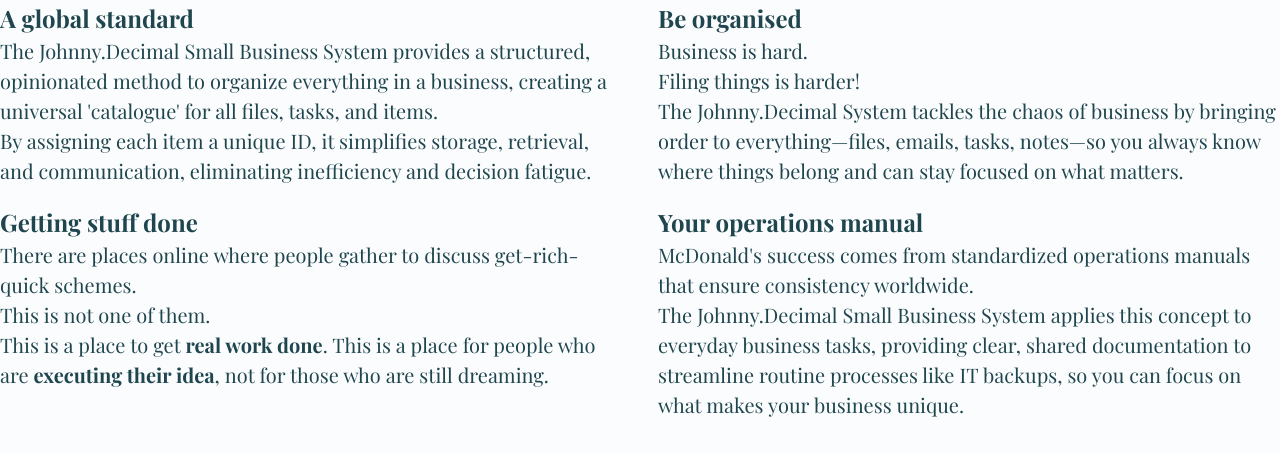
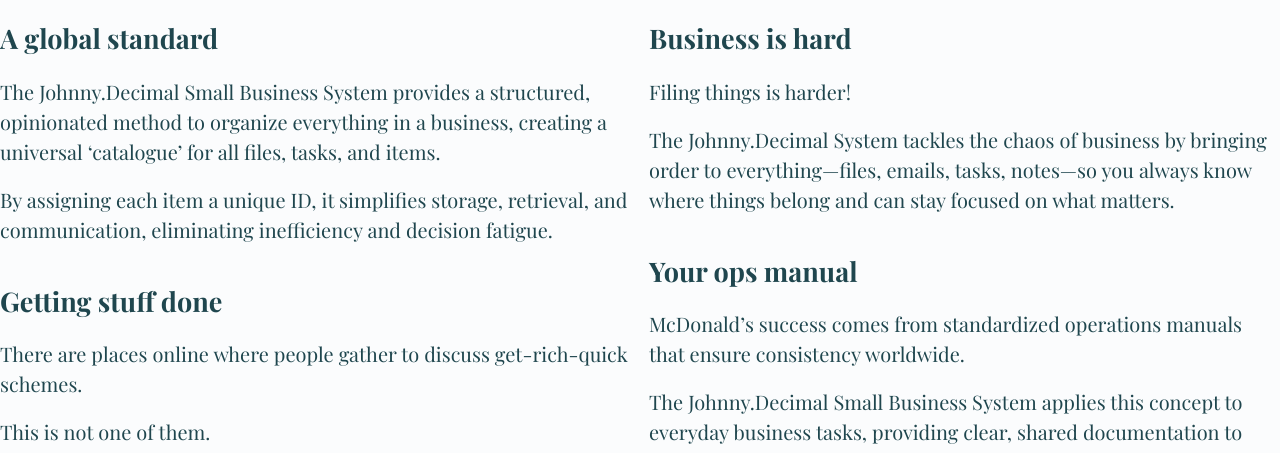
Before and after one commit to johnnydecimal/decimal.business, an Astro site: page /homepagewords in a window 1280 px wide. Shown: the top 453 px of the page. Built offline with nearby package versions, Linux system fonts and the light colour scheme; Astro itself is replaced by a stand-in of ours; a web font is replaced by a local one.

Commit message:
layout basics are nice; first image test is great

```diff
--- a/src/components/IntroColumns.astro
+++ b/src/components/IntroColumns.astro
@@ -1,71 +1,93 @@
-<div class="masonry-with-columns">
-  <div>
+<div id="intro-columns">
+  <div id="first-column">
+    <div id="global-standard">
       <h2>A global standard</h2>
       <p>
         The Johnny.Decimal Small Business System provides a structured,
         opinionated method to organize everything in a business, creating a
-      universal 'catalogue' for all files, tasks, and items.
+        universal ‘catalogue’ for all files, tasks, and items.
       </p>
       <p>
-      By assigning each item a unique ID, it simplifies storage, retrieval, and
-      communication, eliminating inefficiency and decision fatigue.
+        By assigning each item a unique ID, it simplifies storage, retrieval,
+        and communication, eliminating inefficiency and decision fatigue.
       </p>
     </div>
-  <div>
+    <div id="getting-stuff-done">
       <h2>Getting stuff done</h2>
       <p>
         There are places online where people gather to discuss get-rich-quick
         schemes.
       </p>
       <p>This is not one of them.</p>
-    <p>
+      <p class="bottom-para-no-margin-desktop">
         This is a place to get <strong>real work done</strong>. This is a place
         for people who are <strong>executing their idea</strong>, not for those
         who are still dreaming.
       </p>
     </div>
-  <div>
-    <h2>Be organised</h2>
-    <p>Business is hard.</p>
+  </div>
+  <div id="second-column">
+    <div id="be-organised">
+      <h2>Business is hard</h2>
       <p>Filing things is harder!</p>
       <p>
-      The Johnny.Decimal System tackles the chaos of business by bringing order
-      to everything—files, emails, tasks, notes—so you always know where things
-      belong and can stay focused on what matters.
+        The Johnny.Decimal System tackles the chaos of business by bringing
+        order to everything—files, emails, tasks, notes—so you always know where
+        things belong and can stay focused on what matters.
       </p>
     </div>
-  <div>
-    <h2>Your operations manual</h2>
+    <div id="ops-manual">
+      <h2>Your ops manual</h2>
       <p>
-      McDonald's success comes from standardized operations manuals that ensure
-      consistency worldwide.
+        McDonald’s success comes from standardized operations manuals that
+        ensure consistency worldwide.
       </p>
-    <p>
-      The Johnny.Decimal Small Business System applies this concept to everyday
-      business tasks, providing clear, shared documentation to streamline
-      routine processes like IT backups, so you can focus on what makes your
-      business unique.
+      <p class="bottom-para-no-margin">
+        The Johnny.Decimal Small Business System applies this concept to
+        everyday business tasks, providing clear, shared documentation to
+        streamline routine processes like IT backups, so you can focus on what
+        makes your business unique.
       </p>
     </div>
   </div>
+</div>
 
-<style>
-  .masonry-with-columns {
-    columns: 2;
-    column-gap: 2rem;
-    div {
-      width: 150px;
-      margin: 0 1rem 1rem 0;
-      display: inline-block;
-      width: 100%;
+<style lang="scss">
+  @use "../style/responsive" as r;
+
+  #intro-columns {
+    display: grid;
+    grid-template-columns: repeat(2, 1fr);
+    gap: 1rem;
+
+    @include r.mobile {
+      grid-template-columns: 1fr;
+    }
+
+    h2 {
+      margin-bottom: 1rem;
+      @include r.mobile {
+        font-size: 2rem;
+        text-align: center;
+      }
+    }
+    p {
+      margin: 1rem 0;
+
+      // For consistency of spacing around the ≡ divider
+      &.bottom-para-no-margin {
+        margin-bottom: 0;
+      }
+      @include r.desktop {
+        &.bottom-para-no-margin-desktop {
+          margin-bottom: 0;
+        }
       }
     }
 
-  h2 {
-    font-size: 24px;
+    #getting-stuff-done > h2,
+    #ops-manual > h2 {
+      margin-top: 2rem;
     }
-
-  p {
-    font-size: 20px;
   }
 </style>
--- a/src/layouts/Layout.astro
+++ b/src/layouts/Layout.astro
@@ -30,6 +30,7 @@ const { title } = Astro.props;
 
 <style is:global lang="scss">
   @use "../style/reset.css";
+  @use "../style/responsive" as r;
 
   html {
     background-color: #fbfcfd;
@@ -47,7 +48,22 @@ const { title } = Astro.props;
     // padding: 0 20px;
   }
 
+  h1 {
+    font-size: 1.8rem;
+    margin-bottom: 1rem;
+  }
+  h2 {
+    margin: 1rem 0;
+  }
+
   p {
     font-size: 20px;
+    + p {
+      margin-top: 1em;
+    }
+  }
+
+  section[data-footnotes] {
+    display: none;
   }
 </style>
--- /dev/null
+++ b/src/style/responsive.scss
@@ -0,0 +1,11 @@
+@mixin mobile {
+  @media (max-width: 599px) {
+    @content;
+  }
+}
+
+@mixin desktop {
+  @media (min-width: 600px) {
+    @content;
+  }
+}
```
Also changed, not shown: src/components/Header.astro (+17 -8 lines), src/components/images/Book.astro (added, +16 -0 lines), src/components/words/Home_GlobalStandard.mdx (added, +31 -0 lines), src/components/words/Home_OpsManual.mdx (added, +17 -0 lines), src/layouts/CenteringGrid.astro (+16 -8 lines), src/pages/grid.mdx (deleted, +0 -7 lines), src/pages/index.astro (+26 -4 lines), public/img/pexels-ivan-samkov-4491882.jpg (added), 1 other file. Lines whose indentation alone changed are shown as unchanged.
